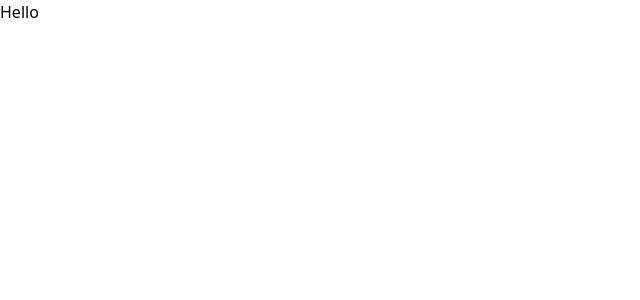
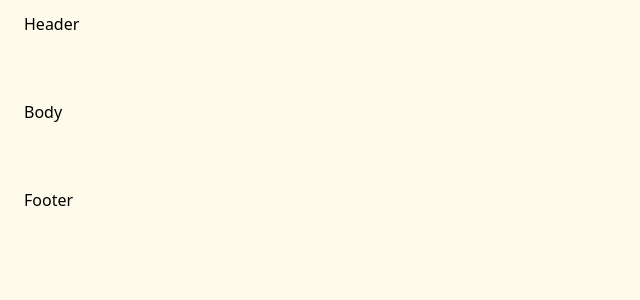
Before and after one commit to ashirwad0201/TailwindLandingPage, a React (Vite) app: page / in a window 1280 px wide. Shown: the top 300 px of the page, without its empty margins (0-640 px from the left). Built offline with nearby package versions, Linux system fonts and the light colour scheme.

Commit message:
created basc header footer structure

```diff
--- a/src/App.jsx
+++ b/src/App.jsx
@@ -1,10 +1,17 @@
+import Body from "./Components/Body"
+import Footer from "./Components/Footer"
+import Header from "./Components/Header"
 
 
 function App() {
 
   return (
     <>
-    <div>Hello</div>
+    <div className="bg-amber-50 min-h-screen px-6 py-3 flex flex-col gap-16">
+      <Header/>
+      <Body/>
+      <Footer/>
+    </div>
     </>
   )
 }
--- /dev/null
+++ b/src/Components/Body.jsx
@@ -0,0 +1,9 @@
+import React from 'react'
+
+const Body = () => {
+  return (
+    <div>Body</div>
+  )
+}
+
+export default Body
--- /dev/null
+++ b/src/Components/Footer.jsx
@@ -0,0 +1,9 @@
+import React from 'react'
+
+const Footer = () => {
+  return (
+    <div>Footer</div>
+  )
+}
+
+export default Footer
--- /dev/null
+++ b/src/Components/Header.jsx
@@ -0,0 +1,9 @@
+import React from 'react'
+
+const Header = () => {
+  return (
+    <div>Header</div>
+  )
+}
+
+export default Header
```
